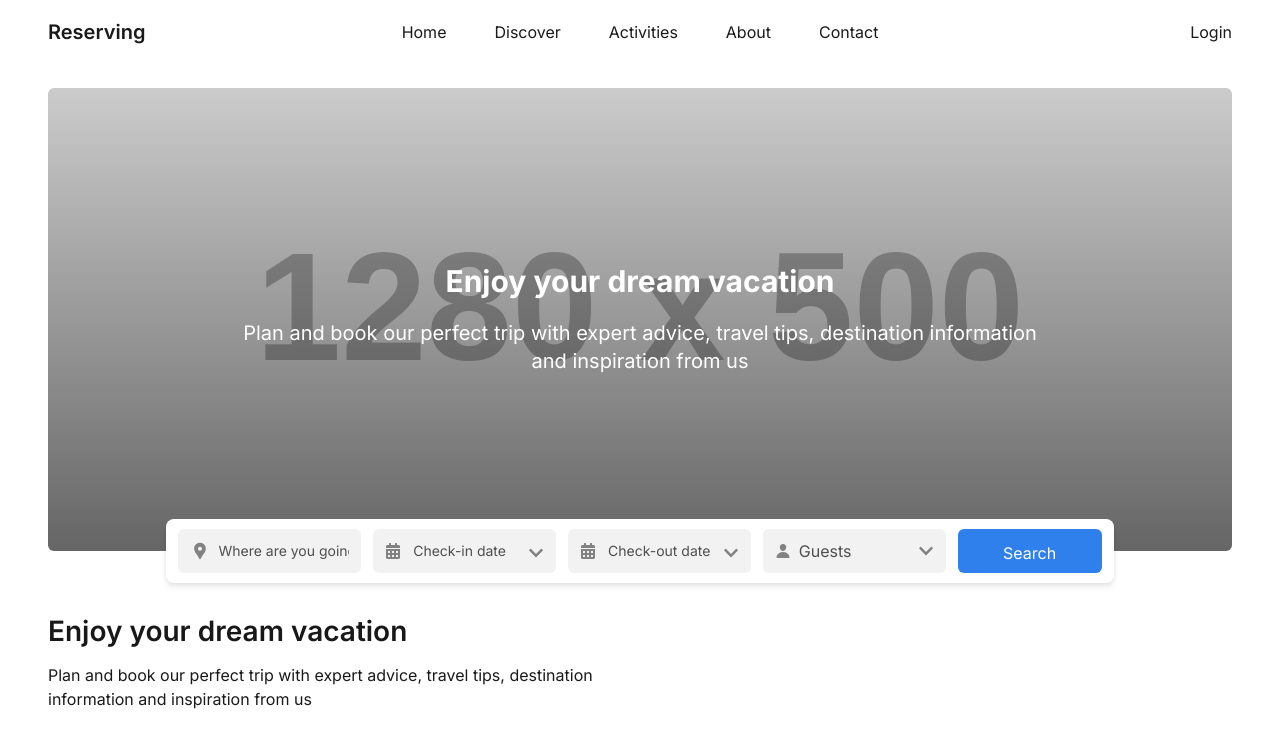
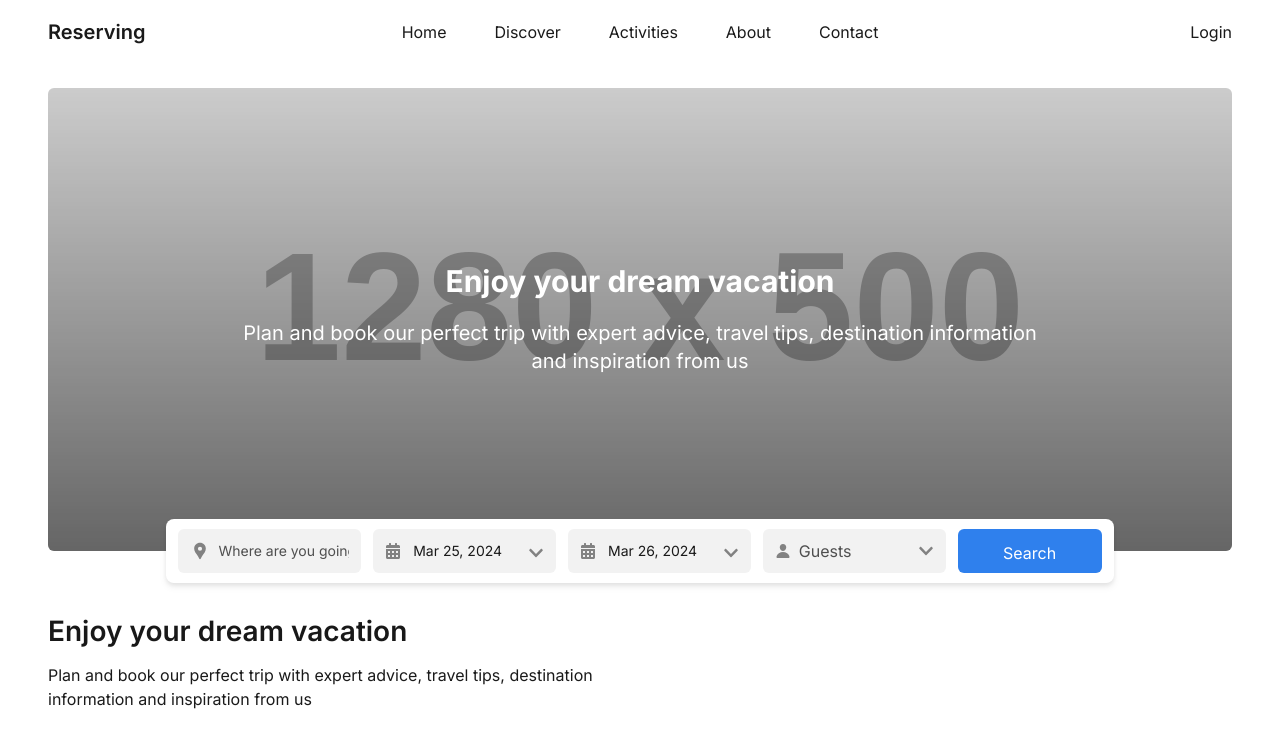
Before and after one commit to guilhermedecastroleite/reserving, a Next.js app: page / in a window 1280 px wide. Shown: the top 741 px of the page. Built offline with nearby package versions, Linux system fonts and the light colour scheme; what @savvywombat/tailwindcss-grid-areas would draw is missing.

Commit message:
Add form functionality to SearchForm

```diff
--- a/app/hotel/[id]/page.tsx
+++ b/app/hotel/[id]/page.tsx
@@ -31,7 +31,7 @@ const Hotel = async ({ params }: HotelTypes) => {
             facilities={hotelData.facilities}
           />
         </div>
-        <Explore location={hotelData.location} />
+        <Explore hotelName={hotelData.name} location={hotelData.location} />
       </div>
       <Rooms hotelId={id} />
     </div>
--- a/app/ui/Datepicker.tsx
+++ b/app/ui/Datepicker.tsx
@@ -13,6 +13,8 @@ interface DatepickerProps {
   placeholder?: string;
   fromDate?: Date;
   className?: string;
+  id?: string;
+  name?: string;
 }
 
 const Datepicker = ({
@@ -21,6 +23,7 @@ const Datepicker = ({
   placeholder,
   fromDate,
   className,
+  ...rest
 }: DatepickerProps) => {
   const ref = useRef<HTMLDivElement>(null);
   const [isOpen, setIsOpen] = useState(false);
@@ -40,11 +43,11 @@ const Datepicker = ({
   return (
     <div className={clsx("relative w-full", className)} ref={ref}>
       <input
-        {...inputProps}
-        id="RoomSelect"
         className="bg-grey-2 rounded-md w-full h-full py-3 pr-3 pl-10 text-sm placeholder:text-text-light border-none"
         onClick={toggleOpen}
         placeholder={placeholder}
+        {...inputProps}
+        {...rest}
       />
       <FaCalendarAlt className="mr-2 text-grey-3 absolute top-3.5 left-3" />
       {isOpen ? (
--- a/app/ui/Homepage/LocationInput.tsx
+++ b/app/ui/Homepage/LocationInput.tsx
@@ -1,13 +1,22 @@
+import clsx from "clsx";
+import { InputHTMLAttributes } from "react";
 import { MdLocationPin } from "react-icons/md";
 
-const LocationInput = () => {
+export type InputProps = {
+  className?: string;
+} & InputHTMLAttributes<HTMLInputElement>;
+
+const LocationInput = ({ className, ...props }: InputProps) => {
   return (
-    <div className="relative w-full">
+    <div className={clsx("relative w-full", className)}>
       <MdLocationPin className="mr-2 text-grey-3 absolute left-3 top-3 text-xl" />
       <input
         type="input"
+        id="location"
+        name="location"
         placeholder="Where are you going?"
         className="bg-grey-2 rounded-md w-full h-full py-3 pr-3 pl-10 text-sm placeholder:text-text-light border-none"
+        {...props}
       />
     </div>
   );
--- a/app/ui/Homepage/SearchForm.tsx
+++ b/app/ui/Homepage/SearchForm.tsx
@@ -5,6 +5,9 @@ import RoomSelect from "../RoomsSelector";
 import Button from "../Button";
 import LocationInput from "./LocationInput";
 import { addDays } from "date-fns";
+import { useFormState } from "react-dom";
+import { useSearchParams } from "next/navigation";
+import { redirect } from "next/navigation";
 import { useState } from "react";
 
 interface SearchFormProps {
@@ -21,43 +24,72 @@ interface SearchParamsType {
   } | null;
 }
 
+export type State = {
+  errors?: {};
+  message?: string | null;
+};
+
 const SearchForm = ({ className }: SearchFormProps) => {
-  const [searchParams, setSearchParams] = useState<SearchParamsType>({
-    startDate: undefined,
-    endDate: undefined,
-    guests: null,
-  });
+  const searchParams = useSearchParams();
+  const initialUrl = new URLSearchParams(searchParams);
+
+  const searchInitialState = {
+    location: initialUrl.get("location") || "",
+    startDate: initialUrl.get("startDate") || new Date(),
+    endDate: initialUrl.get("endDate") || addDays(new Date(), 1),
+    errors: {},
+  };
+
+  const handleSearch = (prevState: State, formData: FormData) => {
+    const params = new URLSearchParams();
+
+    params.set("location", formData.get("location") as string);
+    params.set("startDate", formData.get("startDate") as string);
+    params.set("endDate", formData.get("endDate") as string);
+    params.set("rooms", JSON.stringify(rooms));
+
+    redirect(`search/?${params.toString()}`);
+  };
+
+  const [state, formAction] = useFormState(handleSearch, searchInitialState);
+  const [rooms, setRooms] = useState(
+    JSON.parse(initialUrl.get("rooms")) || {
+      adults: 1,
+      children: 0,
+      rooms: 1,
+    }
+  );
 
   return (
     <form
+      action={formAction}
       className={clsx(
         "mt-6 py-2.5 px-3 h-fit lg:max-h-16 bg-white flex flex-row flex-wrap lg:flex-nowrap gap-3 rounded-lg drop-shadow-md",
         className
       )}
     >
-      <LocationInput />
+      <LocationInput defaultValue={state.location} />
       <Datepicker
-        selected={searchParams.startDate}
-        onSelect={(value) =>
-          setSearchParams({ ...searchParams, startDate: value })
-        }
+        id="startDate"
+        name="startDate"
         placeholder="Check-in date"
+        selected={state?.startDate}
       />
       <Datepicker
-        selected={searchParams.startDate}
-        onSelect={(value) =>
-          setSearchParams({ ...searchParams, endDate: value })
-        }
+        id="endDate"
+        name="endDate"
         placeholder="Check-out date"
         fromDate={addDays(new Date(), 1)}
+        selected={state?.endDate}
       />
       <RoomSelect
         hideValues
-        onConfirm={(value) =>
-          setSearchParams({ ...searchParams, guests: value })
-        }
+        value={rooms}
+        onConfirm={(value) => setRooms(value)}
       />
-      <Button className="w-full lg:w-auto min-w-36">Search</Button>
+      <Button className="w-full lg:w-auto min-w-36" type="submit">
+        Search
+      </Button>
     </form>
   );
 };
--- a/app/ui/Hotel/Album.tsx
+++ b/app/ui/Hotel/Album.tsx
@@ -16,7 +16,7 @@ const Album = ({ images, className }: AlbumProps) => {
     <div
       id="Album"
       className={clsx(
-        "grid grid-areas-album md:grid-areas-album_mid lg:grid-areas-album_full gap-4 m-h-[27.5rem]",
+        "grid grid-areas-album md:grid-areas-album_mid lg:grid-areas-album_full gap-4 max-h-[27.5rem]",
         className
       )}
     >
--- a/app/ui/Hotel/Explore.tsx
+++ b/app/ui/Hotel/Explore.tsx
@@ -12,15 +12,16 @@ const Map = dynamic(async () => await import("../Map"), {
 });
 
 interface ExploreProps {
+  hotelName: string;
   location: LocationType;
 }
 
-const Explore = ({ location }: ExploreProps) => {
+const Explore = ({ hotelName, location }: ExploreProps) => {
   const { nearby } = location;
 
   return (
     <div className="col-span-1">
-      <Map location={location} />
+      <Map markerLabel={hotelName} location={location} />
       <SectionTitle className="mt-8">Explore the area</SectionTitle>
       <ul id="LocationsList" className="mt-6">
         {nearby.map((place) => (
--- a/app/ui/Map.tsx
+++ b/app/ui/Map.tsx
@@ -7,6 +7,7 @@ import "leaflet-defaulticon-compatibility";
 import { LocationType } from "../types";
 
 interface MapProps {
+  markerLabel: string;
   location: LocationType;
 }
 
@@ -16,7 +17,7 @@ export const MapSkeleton = () => (
   </div>
 );
 
-const Map = ({ location }: MapProps) => {
+const Map = ({ markerLabel, location }: MapProps) => {
   const { coordinates, nearby } = location;
 
   return (
@@ -31,7 +32,7 @@ const Map = ({ location }: MapProps) => {
         url="https://{s}.tile.openstreetmap.org/{z}/{x}/{y}.png"
       />
       <Marker position={coordinates}>
-        <Tooltip>HOTEL NAME HERE</Tooltip>
+        <Tooltip>{markerLabel}</Tooltip>
       </Marker>
       {nearby.map((place) => (
         <Marker key={place.name} position={place.coordinates}>
--- a/app/ui/RoomsSelector.tsx
+++ b/app/ui/RoomsSelector.tsx
@@ -18,9 +18,11 @@ interface RoomsSelectorProps {
   onConfirm?: (a: SelectedType) => void;
   hideValues?: boolean;
   className?: string;
+  value?: SelectedType;
 }
 
 const RoomsSelector = ({
+  value,
   onConfirm,
   hideValues,
   className,
@@ -28,11 +30,13 @@ const RoomsSelector = ({
   const ref = useRef<HTMLDivElement>(null);
 
   const [isOpen, setIsOpen] = useState(false);
-  const [selected, setSelected] = useState({
-    adults: 1,
-    children: 0,
-    rooms: 1,
-  });
+  const [selected, setSelected] = useState(
+    value || {
+      adults: 1,
+      children: 0,
+      rooms: 1,
+    }
+  );
 
   const toggleOpen = () => {
     setIsOpen(!isOpen);
@@ -70,7 +74,7 @@ const RoomsSelector = ({
       <div
         id="HiddenMenu"
         className={clsx(
-          "absolute top-14 left-0 p-8 gap-4 w-full flex flex-col bg-white drop-shadow-xl",
+          "absolute top-14 left-0 p-5 gap-4 w-full flex flex-col bg-white drop-shadow-xl",
           { hidden: !isOpen }
         )}
       >
```
